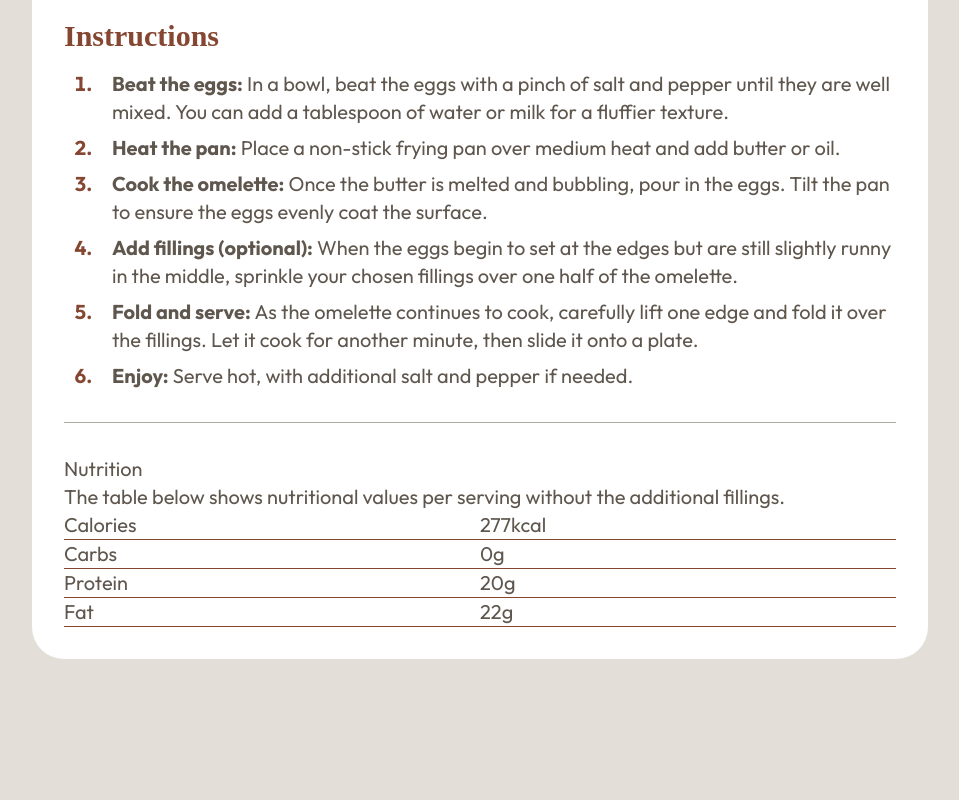
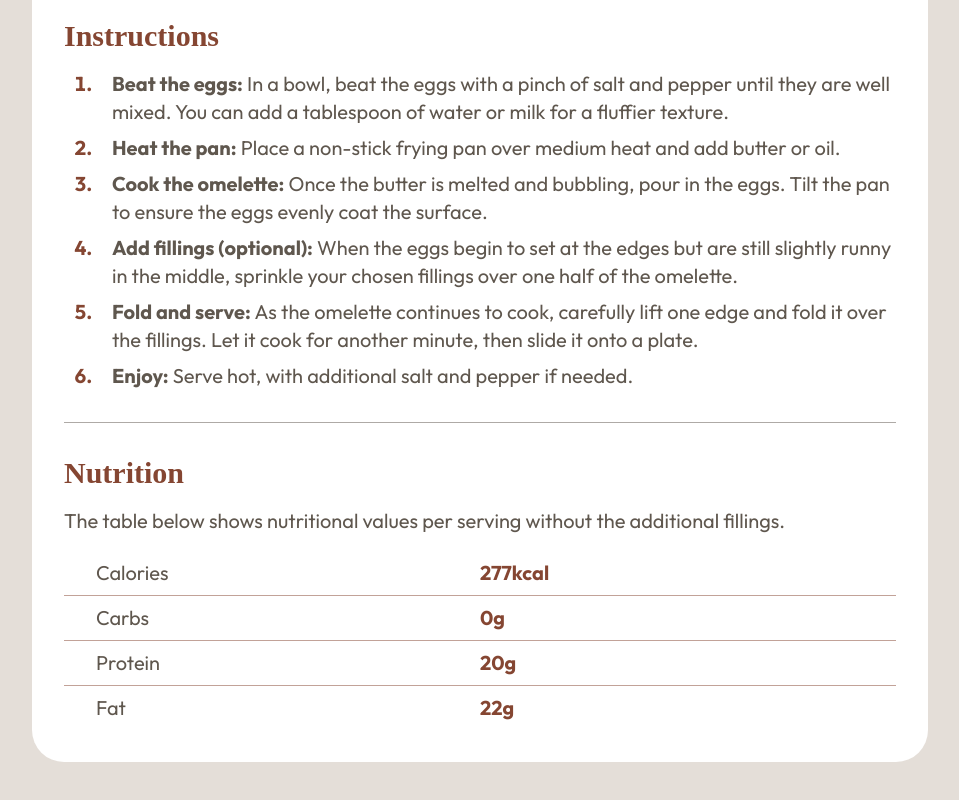
Before and after one commit to lilKriT/fem-recipe-page, a Next.js app: page / in a window 1280 px wide. Shown: the part 1259-2059 px from the top of the page, without its empty margins (160-1119 px from the left). Before the commit the page ends 2014 px from the top, so only its background shows below. Built offline with nearby package versions, Linux system fonts and the light colour scheme.

Commit message:
Styled nutrition.

```diff
--- a/app/page.tsx
+++ b/app/page.tsx
@@ -117,28 +117,30 @@ export default function Home() {
 
         {/* Nutrition */}
         <div>
-          <h2>Nutrition</h2>
-          <p>
+          <h2 className="text-3xl font-bold font-outfit text-brown-800">
+            Nutrition
+          </h2>
+          <p className="mt-4">
             The table below shows nutritional values per serving without the
             additional fillings.
           </p>
-          <table className="w-full table-fixed">
-            <tbody className="*:border-b *:border-brown-800">
+          <table className="w-full table-fixed mt-4">
+            <tbody className="*:border-b *:border-brown-800/50">
               <tr>
-                <td>Calories</td>
-                <td>277kcal</td>
+                <td className="pl-8 py-2">Calories</td>
+                <td className="font-bold text-brown-800">277kcal</td>
               </tr>
               <tr>
-                <td>Carbs</td>
-                <td>0g</td>
+                <td className="pl-8 py-2">Carbs</td>
+                <td className="font-bold text-brown-800">0g</td>
               </tr>
               <tr>
-                <td>Protein</td>
-                <td>20g</td>
+                <td className="pl-8 py-2">Protein</td>
+                <td className="font-bold text-brown-800">20g</td>
               </tr>
-              <tr>
-                <td>Fat</td>
-                <td>22g</td>
+              <tr className="border-b-0!">
+                <td className="pl-8 py-2">Fat</td>
+                <td className="font-bold text-brown-800">22g</td>
               </tr>
             </tbody>
           </table>
```
